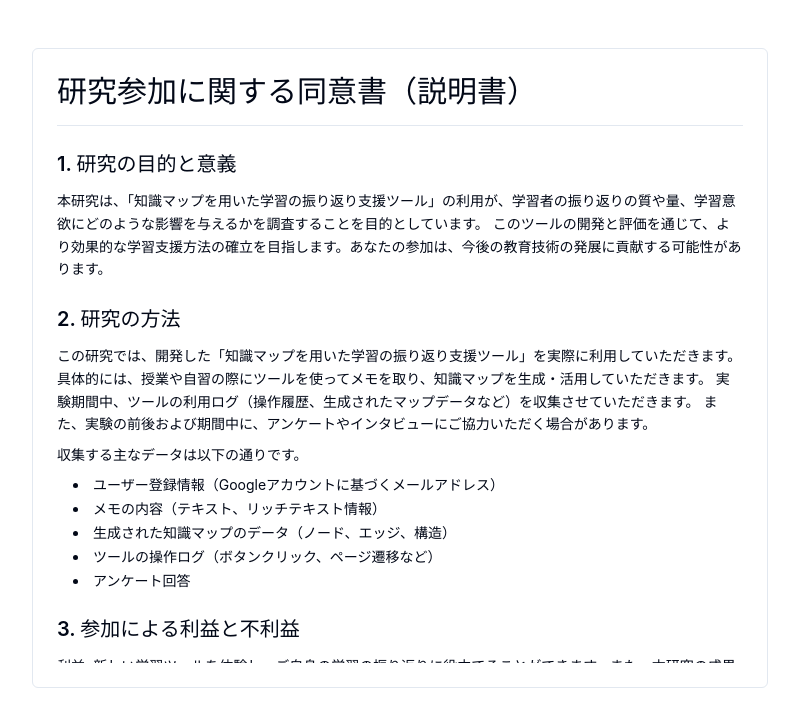
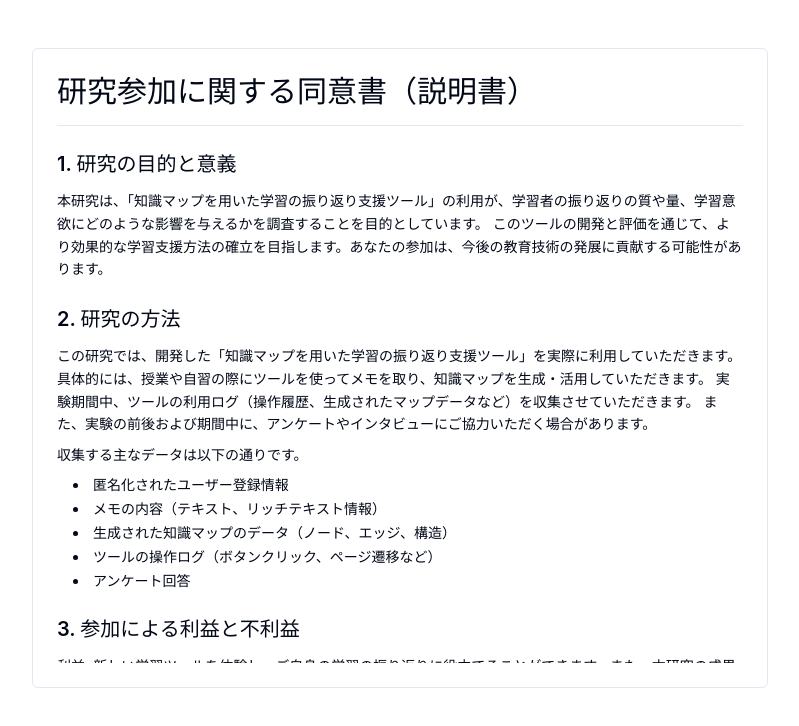
Before and after one commit to wtrmzt/knowladgemapsoftver2, a React (Vite) app in the folder frontend/knowledge-map-app/: page /consent in a window 1280 px wide. Shown: the top 726 px of the page, without its empty margins (240-1039 px from the left). Built offline with nearby package versions, Linux system fonts and the light colour scheme; no server answers.

Commit message:
before ex1 deploy

```diff
--- a/frontend/knowledge-map-app/src/pages/ConsentPage.tsx
+++ b/frontend/knowledge-map-app/src/pages/ConsentPage.tsx
@@ -34,7 +34,7 @@ const ConsentPage: React.FC = () => {
             収集する主なデータは以下の通りです。
           </p>
           <ul className="list-disc list-inside mb-2 text-sm space-y-1 pl-4">
-            <li>ユーザー登録情報（Googleアカウントに基づくメールアドレス）</li>
+            <li>匿名化されたユーザー登録情報</li>
             <li>メモの内容（テキスト、リッチテキスト情報）</li>
             <li>生成された知識マップのデータ（ノード、エッジ、構造）</li>
             <li>ツールの操作ログ（ボタンクリック、ページ遷移など）</li>
@@ -84,8 +84,8 @@ const ConsentPage: React.FC = () => {
         <section className="mb-6">
           <h2 className="text-xl font-semibold mb-3">7. 同意の確認</h2>
           <p className="mb-2 text-sm leading-relaxed">
-            上記の説明を理解し、本研究への参加に同意いただける場合は、ログインページのチェックボックスにチェックを入れてログイン操作を進めてください。
-            チェックボックスへのチェックをもって、本説明書の内容に同意したものとみなします。
+            上記の説明を理解し、本研究への参加に同意いただける場合は、ログイン操作を進めてください。
+            本システムへのログインをもって、本説明書の内容に同意したものとみなします。
           </p>
         </section>
 
--- a/frontend/knowledge-map-app/src/pages/DashboardPage.tsx
+++ b/frontend/knowledge-map-app/src/pages/DashboardPage.tsx
@@ -247,7 +247,7 @@ function DashboardPage() {
       <aside className={`absolute top-0 left-0 h-full w-[400px] bg-gray-900/80 backdrop-blur-md border-r border-blue-400/20 shadow-2xl transition-transform duration-500 ease-in-out z-30 ${isMemoPanelOpen ? 'translate-x-0' : '-translate-x-full'}`}>
         <div className="p-6 h-full flex flex-col">
           <div className="flex justify-between items-center mb-4">
-            <h2 className="text-xl font-bold flex items-center"><Brain className="mr-2"/>学習メモ</h2>
+            <h2 className="text-xl font-bold flex items-center"><Brain className="mr-2"/>ActivityReportの下書き</h2>
             <Button onClick={() => setIsMemoPanelOpen(false)} variant="ghost" size="icon"><X className="w-6 h-6" /></Button>
           </div>
           <div className="flex-grow flex flex-col min-h-0">
```
